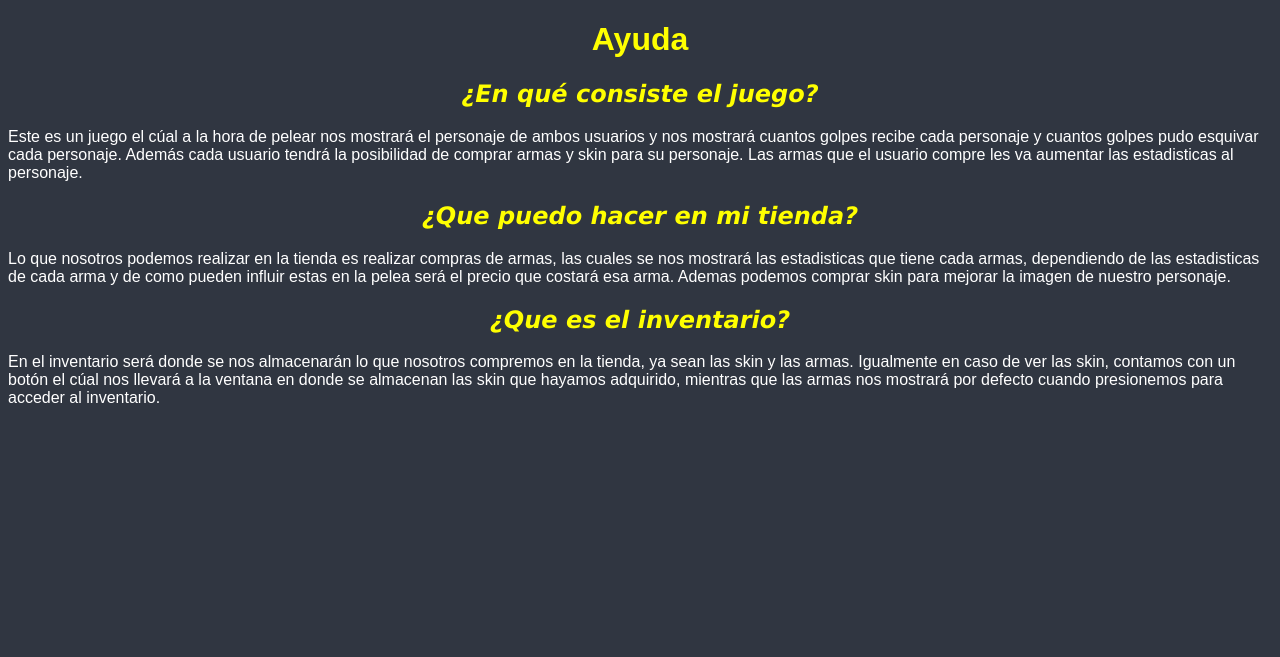
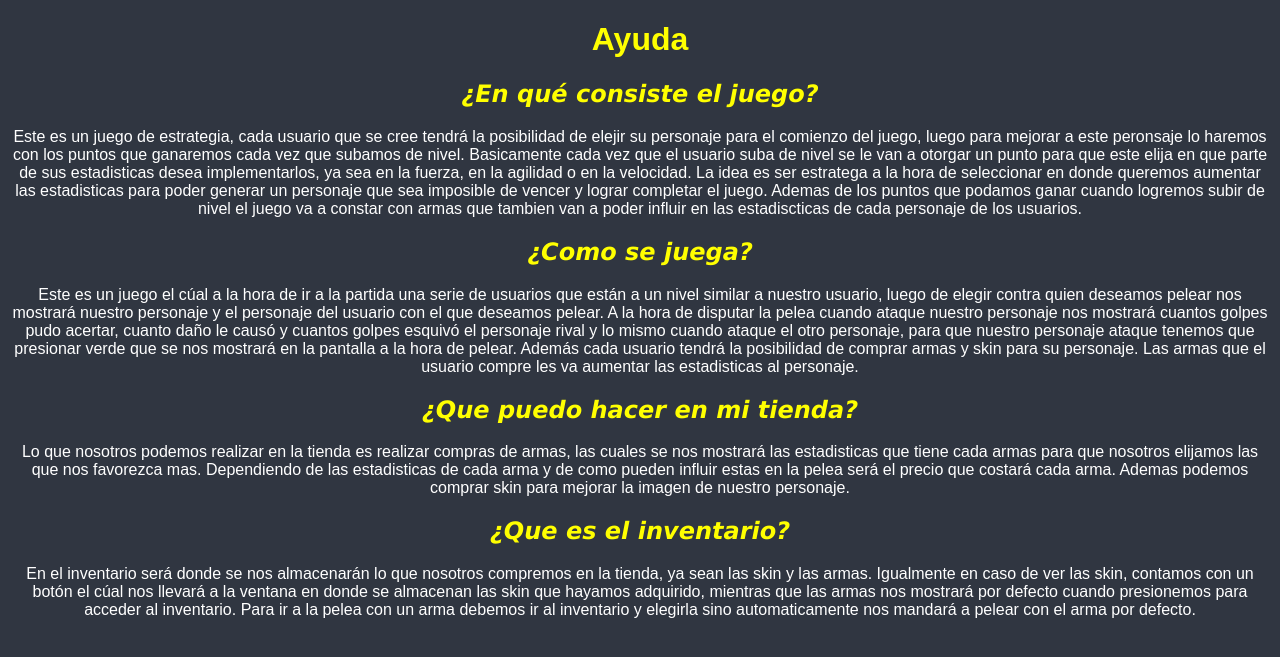
Before and after one commit to Vittoilcapo/Agit_-webGame-, a PHP site: page /Menu/ayuda.html in a window 1280 px wide. Shown: the top 657 px of the page. Run offline with PHP 8.4, Linux system fonts and the light colour scheme.

Commit message:
Actualización Ayuda 2.0
Co-Authored-By: null <RenzoRampoldi@users.noreply.github.com>

```diff
--- a/Menu/ayuda.css
+++ b/Menu/ayuda.css
@@ -3,6 +3,11 @@ body{
   color: yellow;
 font-family: 'arial', serif;
 }
+
+.Estrategia {
+    color: white;
+}
+
 .funcionamiento {
   color: white;
 
@@ -13,6 +18,12 @@ font-family: 'arial', serif;
 }
 .inventarioo{
   color: white;
+}
+.Subtitulo4{
+  font-style: italic;
+  font-weight: bold;
+    font-family: 'Helvetuca','Verdana','Monaco',sans-sans-serif;
+    color: yellow;
 }
 
 .Subtitulo1{
--- a/Menu/ayuda.html
+++ b/Menu/ayuda.html
@@ -11,9 +11,15 @@
 <div class="Subtitulo1">
       <center> <h2>¿En qué consiste el juego?</h2> </center>
 </div>
-
-    <div class="funcionamiento">
-<p><left>Este es un juego el cúal a la hora de pelear nos mostrará el personaje de ambos usuarios y nos mostrará cuantos golpes recibe cada personaje y cuantos golpes pudo esquivar cada personaje. Además cada usuario tendrá la posibilidad de comprar armas y skin para su personaje. Las armas que el usuario compre les va aumentar las estadisticas al personaje.</left></p>
+<div class="Estrategia">
+<p><center> Este es un juego de estrategia, cada usuario que se cree tendrá la posibilidad de elejir su personaje para el comienzo del juego, luego para mejorar a este peronsaje lo haremos con los puntos que ganaremos cada vez que subamos de nivel. Basicamente cada vez que el usuario suba de nivel se le van a otorgar un punto para que este elija en que parte de sus estadisticas desea implementarlos, ya sea en la fuerza, en la agilidad o en la velocidad. La idea es ser estratega a la hora de seleccionar en donde queremos aumentar las estadisticas para poder generar un personaje que sea imposible de vencer y lograr completar el juego. Ademas de los puntos que podamos ganar cuando logremos subir de nivel el juego va a constar con armas que tambien van a poder influir en las estadiscticas de cada personaje de los usuarios.</center></p>
+</div>
+<div class="Subtitulo4">
+  <center><h2>¿Como se juega? </h2></center>
+</div>
+     <div class="funcionamiento">
+<p><center>Este es un juego el cúal a la hora de ir a la partida una serie de usuarios que están a un nivel similar a nuestro usuario, luego de elegir contra quien deseamos pelear nos mostrará nuestro personaje y el personaje del usuario con el que deseamos pelear. A la hora de disputar la pelea cuando ataque nuestro personaje nos mostrará cuantos golpes pudo acertar, cuanto daño le causó y cuantos golpes esquivó el personaje rival y lo mismo cuando ataque el otro personaje, para que nuestro personaje ataque tenemos que presionar verde que se nos mostrará en la pantalla a la hora de pelear. Además cada usuario tendrá la posibilidad de comprar armas y skin para su personaje. Las armas que el usuario compre les va aumentar las estadisticas al personaje.
+</center></p>
     </div>
 
     <div class="Subtitulo2">
@@ -21,7 +27,7 @@
     </div>
 
 <div class="tiendaa">
-    <p>Lo que nosotros podemos realizar en la tienda es realizar compras de armas, las cuales se nos mostrará las estadisticas que tiene cada armas, dependiendo de las estadisticas de cada arma y de como pueden influir estas en la pelea será el precio que costará esa arma. Ademas podemos comprar skin para mejorar la imagen de nuestro personaje.</p>
+    <center><p>Lo que nosotros podemos realizar en la tienda es realizar compras de armas, las cuales se nos mostrará las estadisticas que tiene cada armas para que nosotros elijamos las que nos favorezca mas. Dependiendo de las estadisticas de cada arma y de como pueden influir estas en la pelea será el precio que costará cada arma. Ademas podemos comprar skin para mejorar la imagen de nuestro personaje.</center></p>
 </div>
 
 <div class="Subtitulo3">
@@ -29,7 +35,7 @@
 </div>
 
 <div class="inventarioo">
-  <p><left>En el inventario será donde se nos almacenarán lo que nosotros compremos en la tienda, ya sean las skin y las armas. Igualmente en caso de ver las skin, contamos con un botón el cúal nos llevará a la ventana en donde se almacenan las skin que hayamos adquirido, mientras que las armas nos mostrará por defecto cuando presionemos para acceder al inventario. </left></p>
+  <p><center>En el inventario será donde se nos almacenarán lo que nosotros compremos en la tienda, ya sean las skin y las armas. Igualmente en caso de ver las skin, contamos con un botón el cúal nos llevará a la ventana en donde se almacenan las skin que hayamos adquirido, mientras que las armas nos mostrará por defecto cuando presionemos para acceder al inventario. Para ir a la pelea con un arma debemos ir al inventario y elegirla sino automaticamente nos mandará a pelear con el arma por defecto.</center></p>
 </div>
 
   </body>
```
